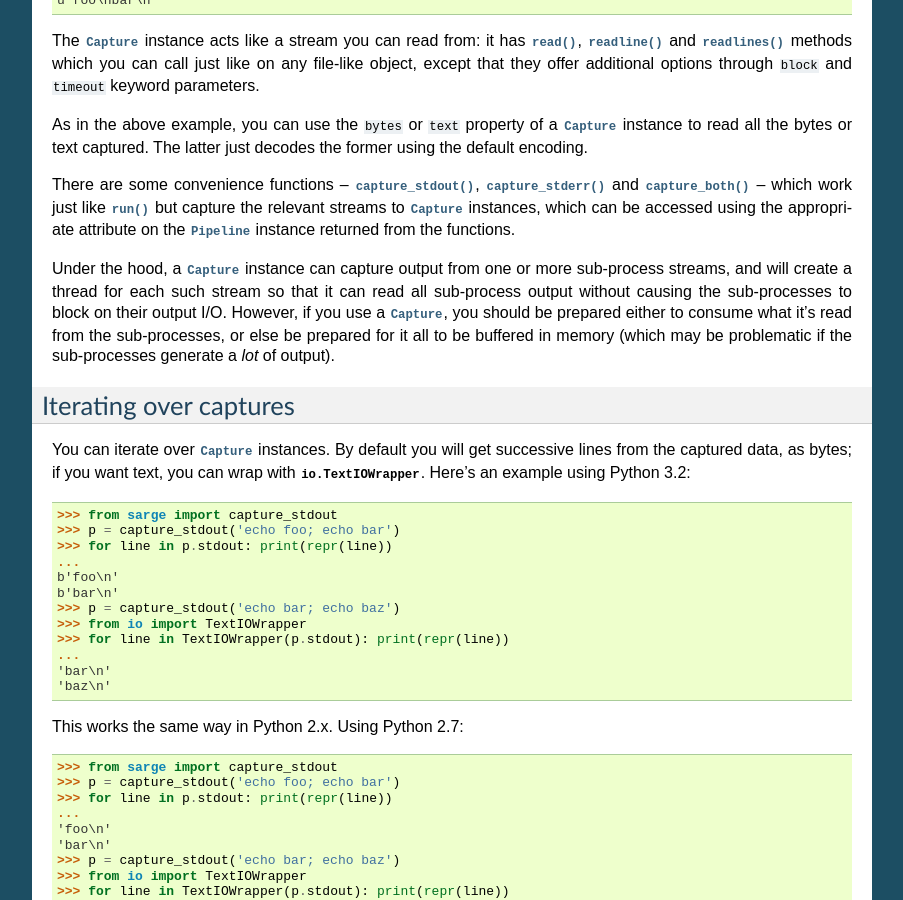
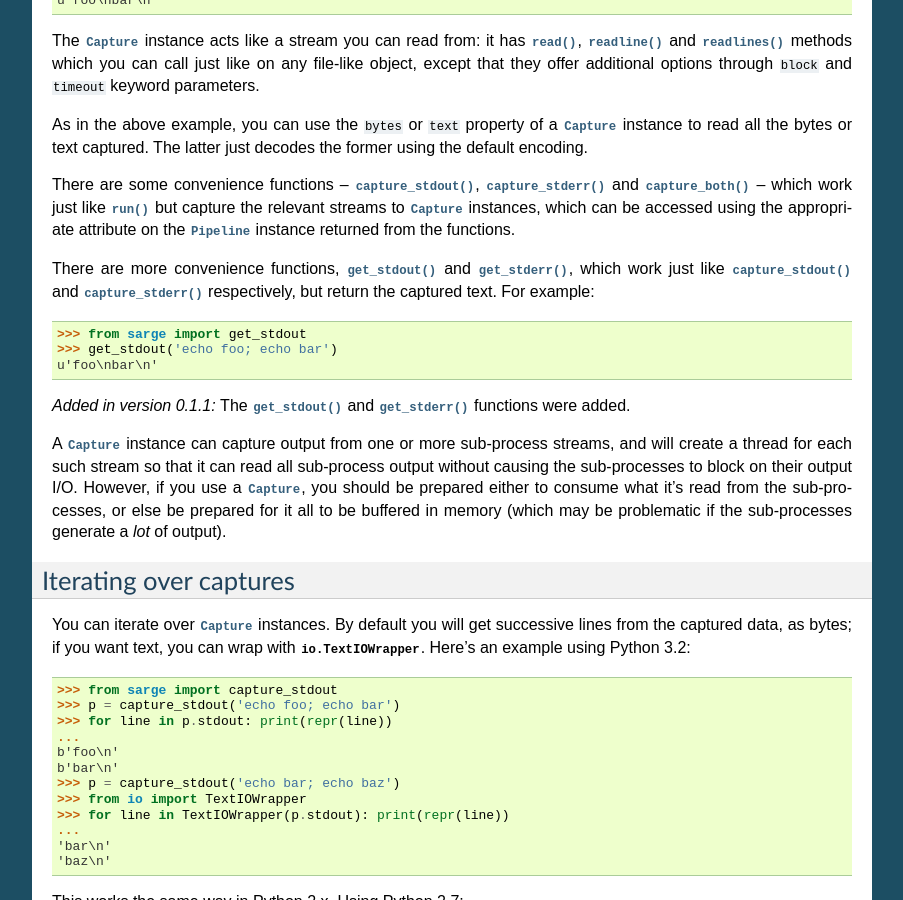
Before and after one commit to vsajip/sarge, a Sphinx documentation site: the page built from docs/tutorial.rst, in a window 1280 px wide and 900 px high, scrolled down 3949 px. Shown: the whole window, without its empty margins (198-1101 px from the left). Built offline with Sphinx 7.4.7, drawn with Linux system fonts in a browser that asks for light colours; formulas are drawn with MathJax 3; some of the changed text lies outside the part shown.

Commit message:
Updated documentation.

```diff
--- a/docs/tutorial.rst
+++ b/docs/tutorial.rst
@@ -251,7 +251,19 @@ There are some convenience functions -- :func:`capture_stdout`,
 which can be accessed using the appropriate attribute on the
 :class:`Pipeline` instance returned from the functions.
 
-Under the hood, a :class:`Capture` instance can capture output from one or
+There are more convenience functions, :func:`get_stdout` and :func:`get_stderr`,
+which work just like :func:`capture_stdout` and :func:`capture_stderr`
+respectively, but return the captured text. For example::
+
+    >>> from sarge import get_stdout
+    >>> get_stdout('echo foo; echo bar')
+    u'foo\nbar\n'
+
+.. versionadded:: 0.1.1
+   The :func:`get_stdout` and :func:`get_stderr` functions were added.
+
+
+A :class:`Capture` instance can capture output from one or
 more sub-process streams, and will create a thread for each such stream so
 that it can read all sub-process output without causing the sub-processes to
 block on their output I/O. However, if you use a :class:`Capture`,
```
Also changed, not shown: other parts of docs/tutorial.rst (+5 -0 lines).
